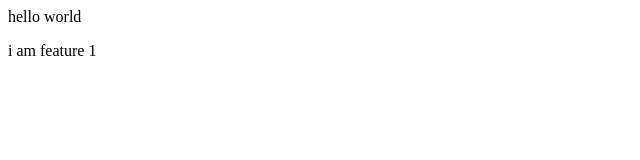
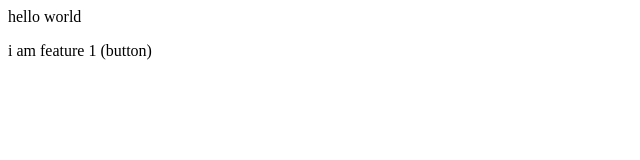
Before and after one commit to vikas-singh-7/mergingbranhes, a plain HTML site: page index.html in a window 1280 px wide. Shown: the full height of the page, 0-640 px from the left. Drawn offline with Linux system fonts and the light colour scheme.

Commit message:
buttonadd

```diff
--- a/index.html
+++ b/index.html
@@ -1,2 +1,2 @@
 <p>hello world</p>
-<p>i am feature 1 </p>
+<p>i am feature 1 (button) </p>
```
